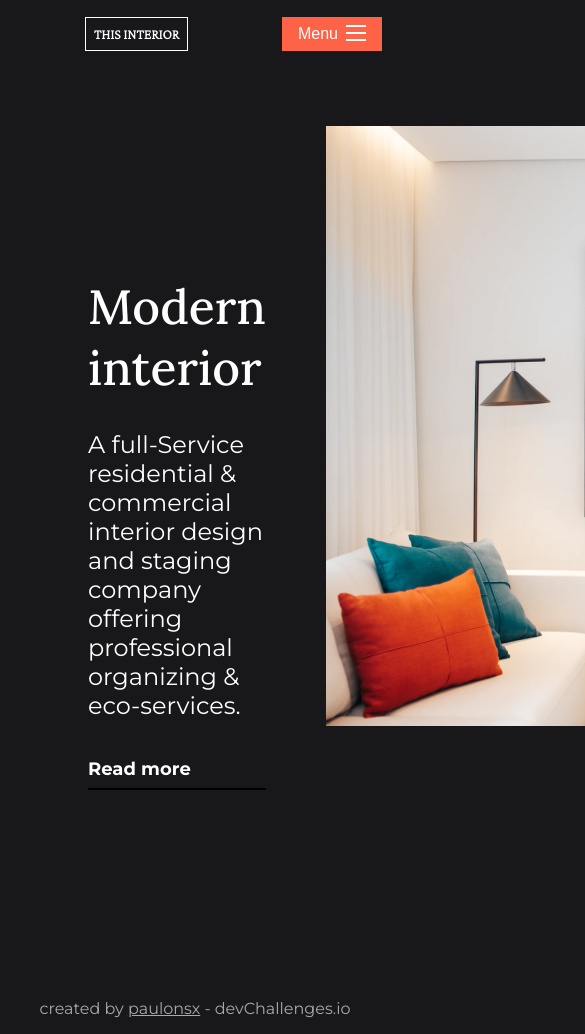
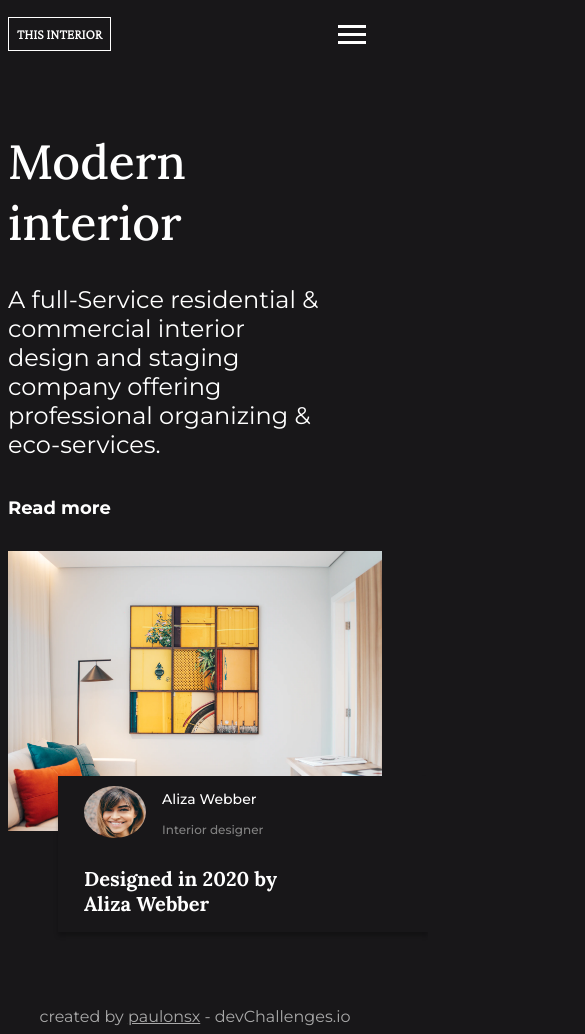
Before and after one commit to paulonsx/devchallenges-projects, a plain HTML site: page interior-consultant-master/index.html in a window 390 px wide. Shown: the top 1034 px of the page, 585 px wide, since content can reach past the window. Drawn offline with nearby package versions, Linux system fonts and the light colour scheme.

Commit message:
layout quase pronto

```diff
--- a/interior-consultant-master/assets/mobile.css
+++ b/interior-consultant-master/assets/mobile.css
@@ -4,21 +4,21 @@
     padding: .5rem 1rem;
     font-size: 1rem;
     border: none;
-    background: tomato;
+    background: #181719;
     cursor: pointer;
     gap: .5rem;
 }
 
 #burguer {
-    border-top: 2px solid;
-    width: 20px;
+    border-top: 3px solid;
+    width: 28px;
 }
 
 #burguer::after, #burguer::before {
     content: '';
     display: block;
-    width: 20px;
-    height: 2px;
+    width: 28px;
+    height: 3px;
     background: currentColor;
     margin-top: 5px;
     transition: .3s;
@@ -38,10 +38,13 @@
     top: -7px;
 }
 
+
+
 #menu {
     display: block;
     position: absolute;
     width: 100%;
+    padding-top: 50%;
     top: 70px;
     right: 0;
     background: #181719;
@@ -53,22 +56,75 @@
     text-align: center;
 }
 
-#menu a {
 
-    background-color: black;
-
+#nav.active #menu {
+    height: calc(100vh - 315px);
+    visibility: visible;
+    overflow-y: auto;
 }
 
-#nav.active #menu {
-    height: calc(100vh - 70px);
-    visibility: visible;
-    overflow-y: auto;
+#nav.active footer {
+    visibility: hidden;
 }
 
 .button {
     margin: 0;
     display: block;
-    margin-bottom: 20px;
-    padding-bottom: 8px;
-    border-bottom: 2px solid #000;
+    margin-bottom: 32px;
+
 }
+
+
+
+.button:hover {
+    padding-bottom: 0;
+    border-bottom: 0;
+}
+ /*btn end*/
+
+ .logo {
+    margin-left: 0;
+ }
+
+ main {
+    display: flex;
+    flex-wrap: wrap;
+    margin-top: 0;
+}
+
+.content {
+    max-width: 410px;
+    margin: 0px 60px 0 0px;
+
+}
+
+.interior-img {
+    height: 280px;
+    width: 430px;
+    margin-right: 0px;
+}
+
+.card {
+    top: -55px;
+    left:50px;
+    max-width: 370px;
+    max-height: 189px;
+}
+
+.card-img {
+    width: 62px;
+    height: 52px;
+}
+
+.card-name-position {
+    margin: 0 0 0 16px;
+}
+
+.author {
+    margin-left: 26px;
+    font-size: 20px;
+}
+
+footer {
+    margin-top: 20px;
+}
--- a/interior-consultant-master/assets/style.css
+++ b/interior-consultant-master/assets/style.css
@@ -40,7 +40,7 @@ body {
 
 .button:hover {
     padding-bottom: 8px;
-    border-bottom: 2px solid #FFF;
+
 }
 
 /*Header end*/
--- a/interior-consultant-master/index.html
+++ b/interior-consultant-master/index.html
@@ -13,8 +13,7 @@
   <header class="header">
     <h1 class="logo">This interior</h1>
     <nav id="nav">
-      <button id="btn-mobile">Menu
-        <span id="burguer"></span>
+      <button id="btn-mobile"><span id="burguer"></span>
       </button>
       <ul id="menu">
         <li><a href="#" class="button">Home</a></li>
```
